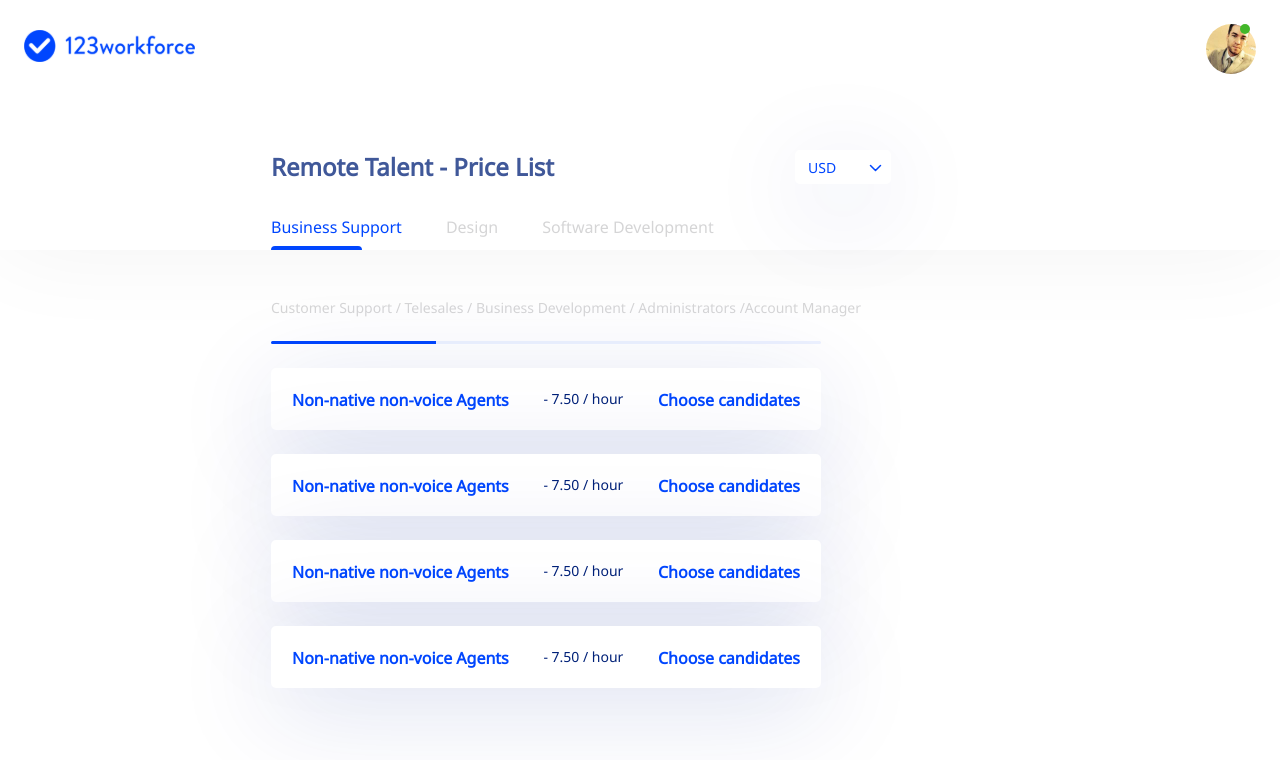
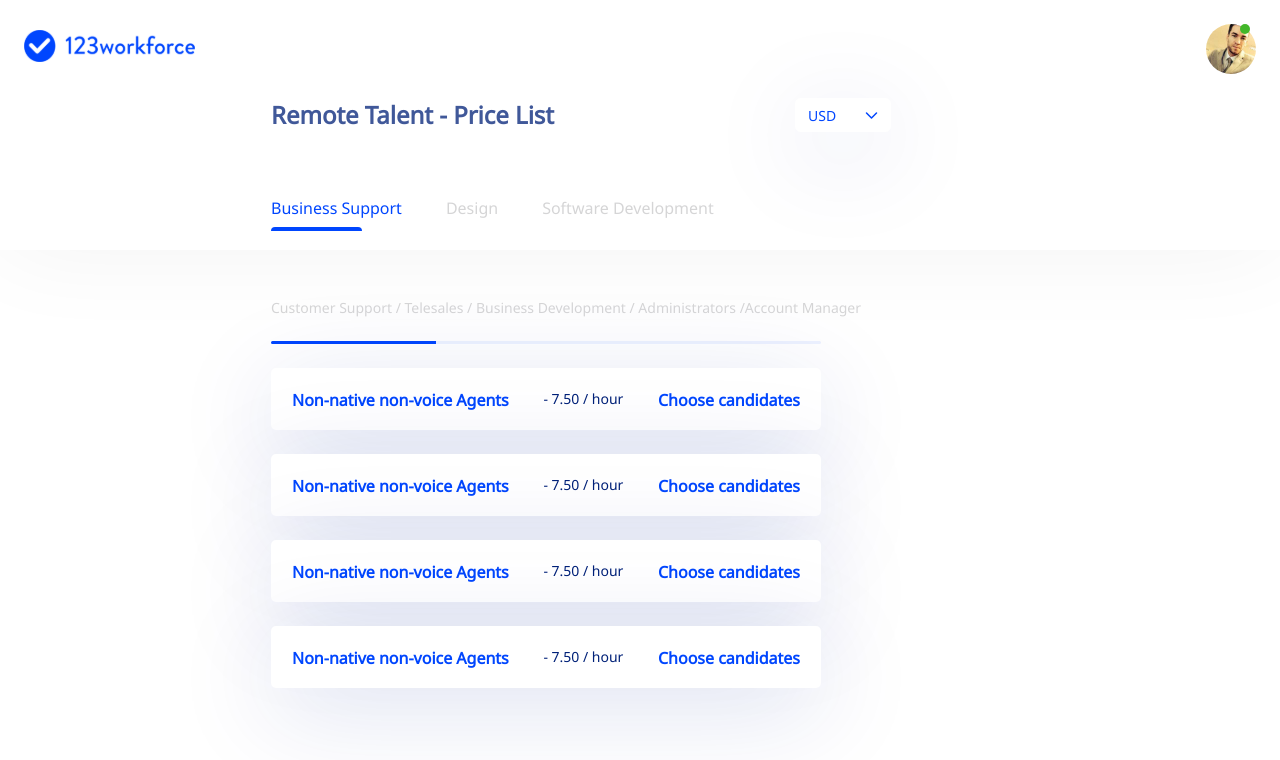
Before and after one commit to nishad-bdg/workforce-pricing, a Vue app: page / in a window 1280 px wide. Shown: the top 760 px of the page. Built offline with nearby package versions, Linux system fonts and the light colour scheme.

Commit message:
dropdown menu updated

```diff
--- a/src/components/AppTabs.vue
+++ b/src/components/AppTabs.vue
@@ -2,16 +2,40 @@
   <div class="container tab-container">
     <div class="d-flex flex-row justify-content-between">
       <div class="tab-header">Remote Talent - Price List</div>
-      <div class="currency-dropdown">
-        <select class="form-control">
-          <option value="usd">USD</option>
-          <option value="euro">EURO</option>
-        </select>
+      <!-- Dropdown -->
+      <div class="dropdown">
+        <button
+          class="btn dropdown-toggle-custom"
+          type="button"
+          @click="currencyMenu = !currencyMenu"
+        >
+          <div class="d-flex flex-row justify-content-between">
+            <div>{{ selectedCurrency.title }}</div>
+            <img src="../assets/images/dropdown-arrow.svg" alt="" />
+          </div>
+        </button>
+        <div
+          class=""
+          v-show="currencyMenu"
+          aria-labelledby="dropdownMenu2"
+          style="position: absolute"
+        >
+          <button
+            class="dropdown-item btn btn-link"
+            type="button"
+            v-for="item in currencies"
+            :key="item.id"
+            @click="selectCurrency(item)"
+          >
+            {{ item.title }}
+          </button>
+        </div>
       </div>
+      <!-- Dropdown -->
     </div>
 
     <!-- tabs -->
-    <div class="d-flex flex-row justify-content-between mt-4">
+    <div class="d-flex flex-row justify-content-between tab-bar">
       <nav class="nav">
         <a
           class="nav-link custom-tab mr-4"
@@ -46,7 +70,18 @@ export default {
     },
   },
   data() {
-    return {};
+    return {
+      currencyMenu: false,
+      selectedCurrency: { id: 1, title: "USD" },
+      currencies: [
+        { id: 1, title: "USD" },
+        { id: 2, title: "GBP" },
+        { id: 3, title: "AUD" },
+        { id: 4, title: "CAD" },
+        { id: 5, title: "EUR" },
+        { id: 6, title: "NZD" },
+      ],
+    };
   },
   methods: {
     tabClick(tab) {
@@ -57,6 +92,10 @@ export default {
         description: tab.description,
       });
     },
+    selectCurrency(item) {
+      this.selectedCurrency = item;
+      this.currencyMenu = false;
+    },
   },
 };
 </script>
@@ -65,11 +104,13 @@ export default {
 $primary-color: #0046fe;
 .tab-container {
   max-width: 650px;
-  padding-top: 52px;
   margin-left: 16rem;
   @media screen and (max-width: 1263px) {
     margin-left: auto;
   }
+}
+.tab-bar {
+  margin-top: 57px;
 }
 .tab-header {
   font-family: "Noto Sans";
@@ -80,30 +121,28 @@ $primary-color: #0046fe;
   text-align: center;
   color: #405899;
 }
-.currency-dropdown select {
+.dropdown-toggle-custom {
   width: 96px;
   height: 34px !important;
+  background: #ffffff !important;
   box-shadow: 0px 20px 100px rgba(0, 43, 156, 0.15);
   border-radius: 5px;
   border-color: #ffffff;
-  -moz-appearance: none; /* Firefox */
-  -webkit-appearance: none; /* Safari and Chrome */
-  appearance: none;
-  background: transparent;
-  background-image: url("../assets/images/dropdown-arrow.svg");
-  background-repeat: no-repeat;
-  background-position-x: 90%;
-  background-position-y: 13px;
-  font-family: "Noto Sans";
+  font-family: "Noto Sans" !important;
   font-style: normal;
   font-weight: 500;
   font-size: 14px;
   line-height: 19px;
   color: #0046fe;
-  overflow: hidden;
 }
-.current-dropdown::-ms-expand {
-  display: none; /* Remove default arrow in Internet Explorer 10 and 11 */
+.dropdown-item {
+  font-family: "Noto Sans" !important;
+  font-style: normal;
+  font-weight: 500;
+  font-size: 14px;
+  line-height: 19px;
+  color: #0046fe;
+  border: none !important;
 }
 
 .custom-tab {
```
